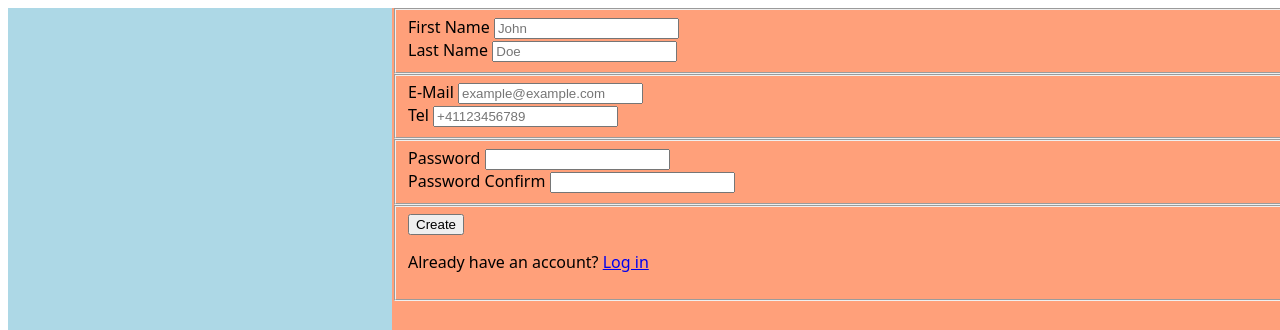
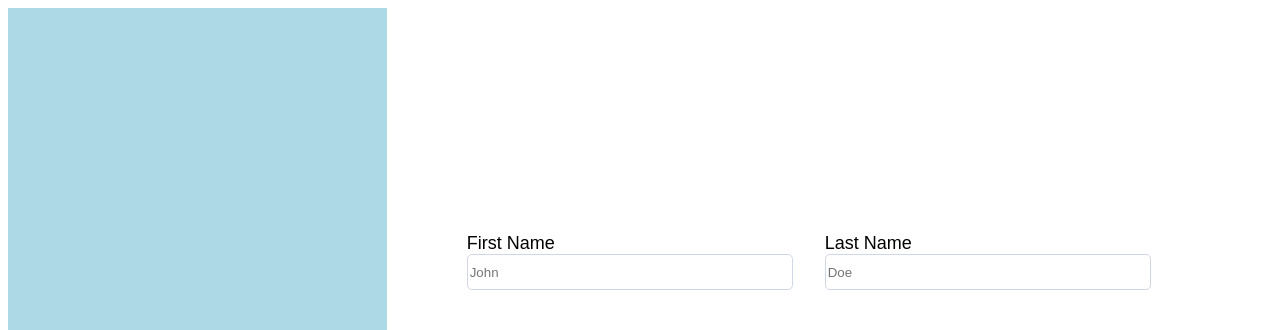
Before and after one commit to duckyprogramming2022/signupform, a plain HTML site: page index.html in a window 1280 px wide. Shown: the top 330 px of the page. Drawn offline with Linux system fonts and the light colour scheme.

Commit message:
completed style

```diff
--- a/style.css
+++ b/style.css
@@ -1,22 +1,62 @@
 body {
     display: flex;
-    font-family: system-ui, -apple-system, BlinkMacSystemFont, 'Segoe UI', Roboto, Oxygen, Ubuntu, Cantarell, 'Open Sans', 'Helvetica Neue', sans-serif
+    font-family: Arial, Helvetica, sans-serif;
+    font-size: 18px;
 }
 .left_side {
-    background-color: lightblue;
-    min-width: 30vw;
-    min-height: 100vh;
+    /* display setting */
     display: flex;
     justify-content: center;
     align-items: center;
+    /* color and size */
+    width: 30vw;
+    height: 100vh;
+    background-color: lightblue;
+    color: white;
 }
 
 .right_side {
-    background-color: lightsalmon;
-    min-width: 70vw;
-    min-height: 100vh;
+    /* display setting */
+    display: flex;
+    align-items: center;
+    /* color and size */
+    background-color: white;
+    width: 70vw;
+    height: 100vh;
 }
 
-h1 {
-    align-self: center;
+form {
+    /* display setting */
+    display: flex;
+    flex-direction: column;
+    /* color and size */
+    margin-left: 2rem;
 }
+
+form > fieldset {
+    display: flex;
+    margin-top: 2rem;
+}
+
+form > fieldset > * {
+    display:flex;
+    flex-direction: column;
+    margin-left: 2rem;
+}
+
+
+input {
+    width: 20rem;
+    height: 2rem;
+    border: 1px solid #d1d7e4;
+    border-radius: 0.3rem;
+}
+
+
+fieldset {
+    border: none;
+}
+
+input:required:invalid:not(:placeholder-shown) {
+    border: 1px solid red;
+}
```
